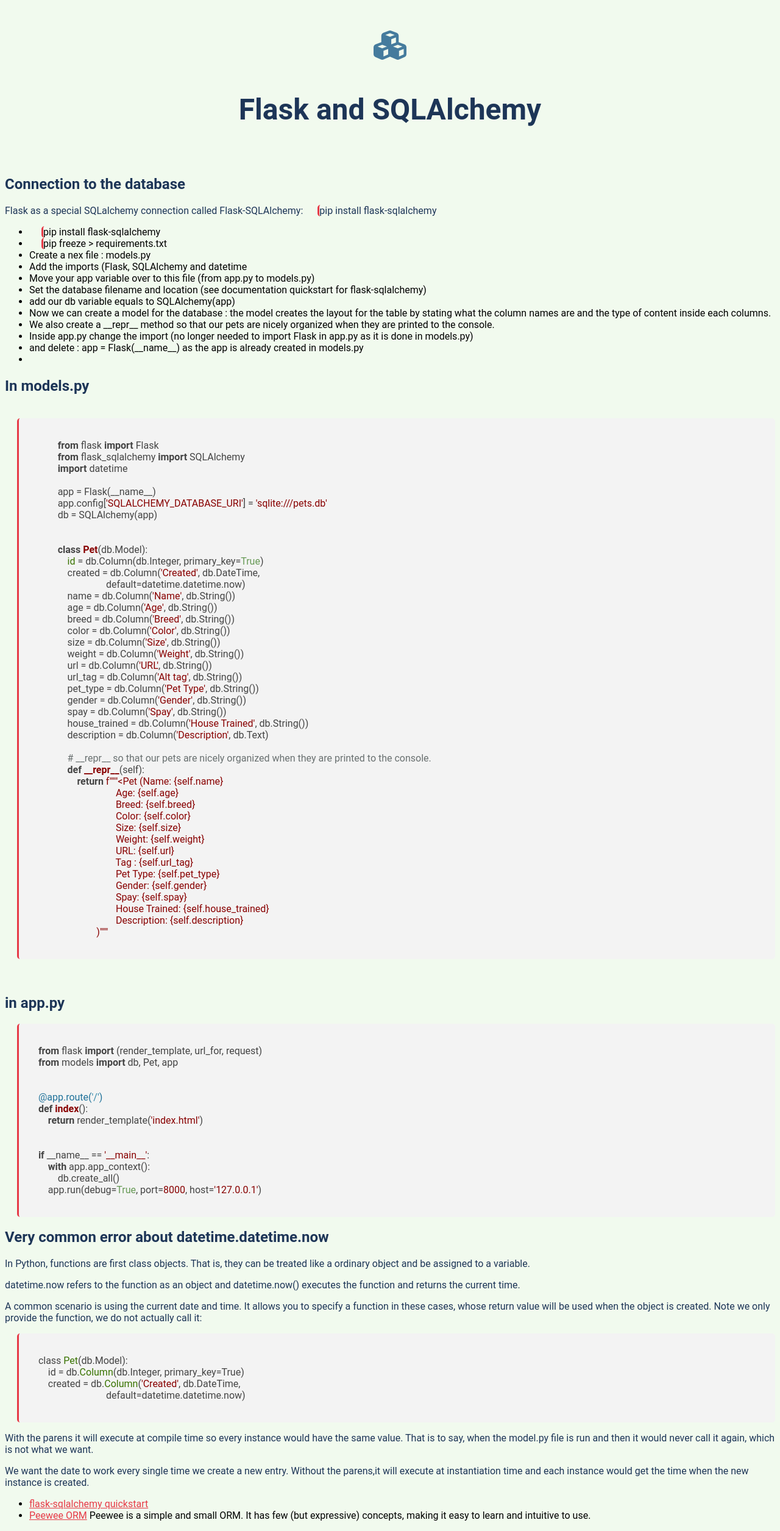
After one commit to carozum/portfolio_caro_zum, a Flask app: page /flask-sqlalchemy in a window 1280 px wide. The commit adds this page. Shown: the whole page at 61% size. Run offline with Flask 3, Linux system fonts and the light colour scheme; some libraries are stand-ins or nearby versions.

Commit message:
adding models.py and sqlalchemy database

```diff
--- a/app.py
+++ b/app.py
@@ -1,7 +1,5 @@
-from flask import (Flask, render_template, url_for, request)
-
-
-app = Flask(__name__)
+from flask import (render_template, url_for, request)
+from models import db, Pet, app
 
 
 # **************** MAIN PAGE **************
@@ -38,7 +36,7 @@ def single_pet():
 
 # ******************  CODING BLOG ***************
 
-# *************** 1.FLASK *************************
+# *************** B0.FLASK  **********************
 
 
 @app.route('/set-environment')
@@ -70,15 +68,35 @@ def template_inheritance():
 def form():
     return render_template('b6-form.html')
 
-# *************** 2.PYTHON CLEAN CODE *************************
+
+# *************** b10. DATABASE SQLAlchemy *************************
+@app.route('/flask-sqlalchemy')
+def flask_sqlalchemy():
+    return render_template('b10-flask-sqlalchemy.html')
+
+# ****************b20. SQL ********************
+
+
+@app.route('/basic-sql')
+def basic_sql():
+    return render_template('b20-basic-sql.html')
+
+# *************** b30.PYTHON *************************
 
 
 @app.route('/pep-8')
 def pep_8():
-    return render_template('b-pep8-guidelines.html')
+    return render_template('b20-pep8-guidelines.html')
+
+
+# ****************** b90. Other subjects
+
+@app.route('/markdown')
+def markdown():
+    return render_template('b90-markdown.html')
 
 
 if __name__ == '__main__':
-    # with app.app_context():
-    #    db.create_all()
+    with app.app_context():
+        db.create_all()
     app.run(debug=True, port=8000, host='127.0.0.1')
--- /dev/null
+++ b/templates/b10-flask-sqlalchemy.html
@@ -0,0 +1,128 @@
+{% extends 'layout.html' %}
+{% block header %}
+Flask and SQLAlchemy
+{% endblock %}
+{% block content %}
+
+<section>
+    <h2>Connection to the database</h2>
+    <p>Flask as a special SQLalchemy connection called Flask-SQLAlchemy: <code>pip install flask-sqlalchemy</code></p>
+    <ul>
+        <li><code>pip install flask-sqlalchemy</code></li>
+        <li><code>pip freeze > requirements.txt</code></li>
+        <li>Create a nex file : models.py</li>
+        <li>Add the imports (Flask, SQLAlchemy and datetime</li>
+        <li>Move your app variable over to this file (from app.py to models.py)</li>
+        <li>Set the database filename and location (see documentation quickstart for flask-sqlalchemy)</li>
+        <li>add our db variable equals to SQLAlchemy(app)</li>
+        <li>Now we can create a model for the database : the model creates the layout for the table by stating what the
+            column names are and the type of content inside each columns.</li>
+        <li>We also create a __repr__ method so that our pets are nicely organized when they are printed to the console.
+        </li>
+        <li>Inside app.py change the import (no longer needed to import Flask in app.py as it is done in models.py)</li>
+        <li>and delete : app = Flask(__name__) as the app is already created in models.py</li>
+        <li></li>
+
+    </ul>
+    <h2>In models.py</h2>
+    <pre>
+        <code>
+            from flask import Flask
+            from flask_sqlalchemy import SQLAlchemy
+            import datetime
+
+            app = Flask(__name__)
+            app.config['SQLALCHEMY_DATABASE_URI'] = 'sqlite:///pets.db'
+            db = SQLAlchemy(app)
+
+
+            class Pet(db.Model):
+                id = db.Column(db.Integer, primary_key=True)
+                created = db.Column('Created', db.DateTime,
+                                default=datetime.datetime.now)
+                name = db.Column('Name', db.String())
+                age = db.Column('Age', db.String())
+                breed = db.Column('Breed', db.String())
+                color = db.Column('Color', db.String())
+                size = db.Column('Size', db.String())
+                weight = db.Column('Weight', db.String())
+                url = db.Column('URL', db.String())
+                url_tag = db.Column('Alt tag', db.String())
+                pet_type = db.Column('Pet Type', db.String())
+                gender = db.Column('Gender', db.String())
+                spay = db.Column('Spay', db.String())
+                house_trained = db.Column('House Trained', db.String())
+                description = db.Column('Description', db.Text)
+
+                # __repr__ so that our pets are nicely organized when they are printed to the console.
+                def __repr__(self):
+                    return f"""&lt;Pet (Name: {self.name}
+                                    Age: {self.age}
+                                    Breed: {self.breed}
+                                    Color: {self.color}
+                                    Size: {self.size}
+                                    Weight: {self.weight}
+                                    URL: {self.url}
+                                    Tag : {self.url_tag}
+                                    Pet Type: {self.pet_type}
+                                    Gender: {self.gender}
+                                    Spay: {self.spay}
+                                    House Trained: {self.house_trained}
+                                    Description: {self.description}
+                            )"""
+                        </code>
+    </pre>
+
+    <h2>in app.py</h2>
+    <pre><code>
+    from flask import (render_template, url_for, request)
+    from models import db, Pet, app
+
+
+    @app.route('/')
+    def index():
+        return render_template('index.html')
+
+
+    if __name__ == '__main__':
+        with app.app_context():
+            db.create_all()
+        app.run(debug=True, port=8000, host='127.0.0.1')
+    </code></pre>
+</section>
+<section>
+    <h2>Very common error about datetime.datetime.now</h2>
+    <p>
+        In Python, functions are first class objects. That is, they can be treated like a ordinary object and be
+        assigned to a variable. </p>
+    <p>datetime.now refers to the function as an object and datetime.now() executes the function and returns the current
+        time.</p>
+
+    <p>A common scenario is using the current date and time. It allows you to specify a
+        function in these cases, whose return value will be used when the object is created. Note we only provide the
+        function, we do not actually call it:</p>
+
+    <pre><code>
+    class Pet(db.Model):
+        id = db.Column(db.Integer, primary_key=True)
+        created = db.Column('Created', db.DateTime,
+                                default=datetime.datetime.now)
+    </code></pre>
+    <p>With the parens it will execute at compile time so every instance would have the same value. That is to say, when
+        the model.py file is run and then it would never call it again, which is not what we want. </p>
+    <p>We want the date to work every single time we create a new entry. Without the parens,it will execute at
+        instantiation time and each instance would get the time when the new instance is created.</p>
+</section>
+
+<section class="bookmark">
+    <ul>
+        <li><a href="https://flask-sqlalchemy.palletsprojects.com/en/2.x/quickstart/#a-minimal-application">flask-sqlalchemy
+                quickstart</a></li>
+        <li><a href="https://docs.peewee-orm.com/en/latest/index.html">Peewee ORM</a> Peewee is a simple and small ORM.
+            It has few (but expressive) concepts, making it easy to learn and intuitive to use.</li>
+    </ul>
+
+</section>
+
+
+{% endblock %}
```
Also changed, not shown: models.py (added, +42 -0 lines), requirements.txt (+10 -0 lines), templates/b12.html (added, +9 -0 lines), templates/b90-markdown.html (added, +125 -0 lines), templates/blog.html (+24 -3 lines), templates/index.html (+87 -5 lines), instance/pets.db (added), templates/b20-basic-sql.html (added), templates/b30-pep8-guidelines.html (renamed from templates/b-pep8-guidelines.html).
